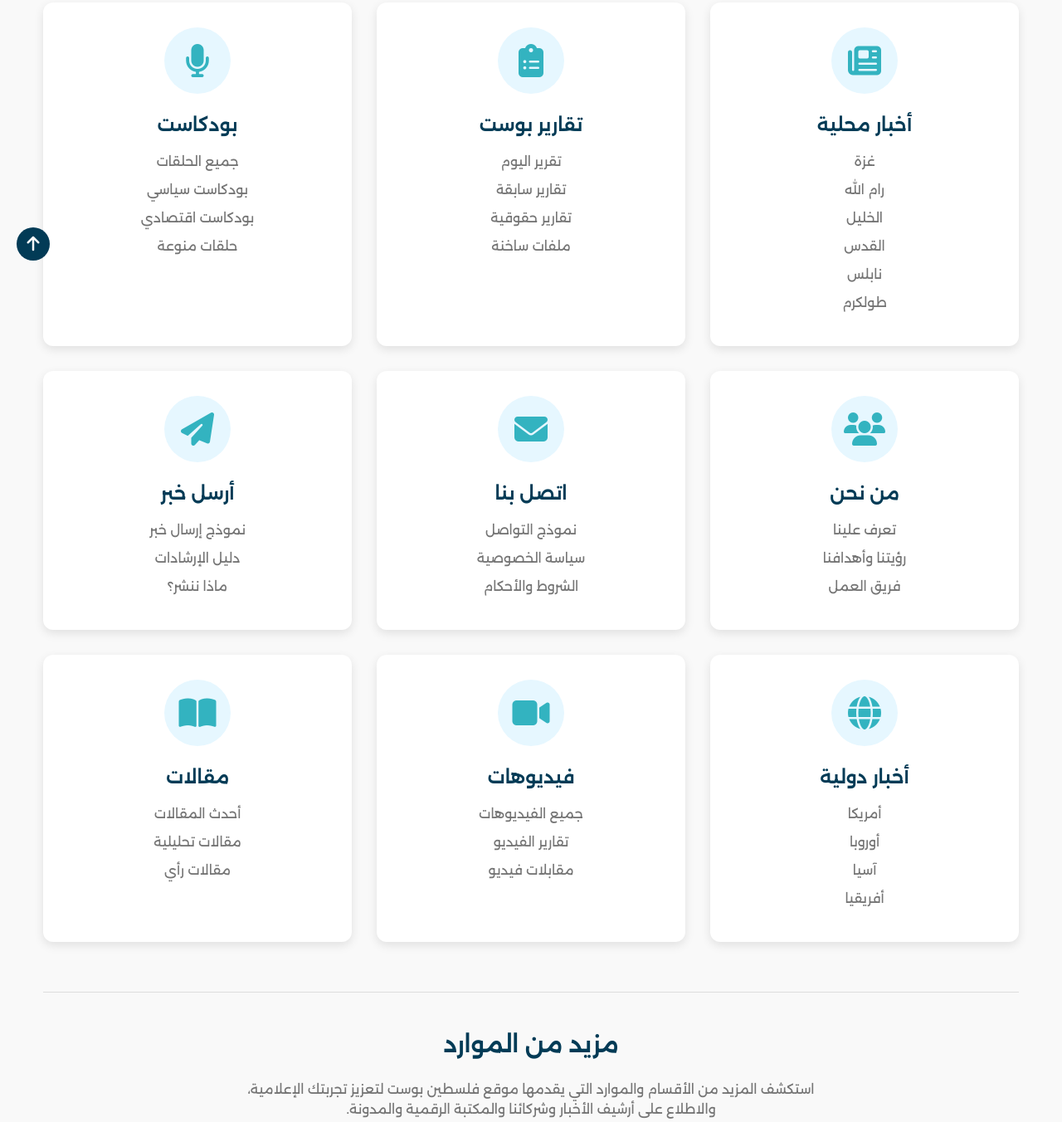
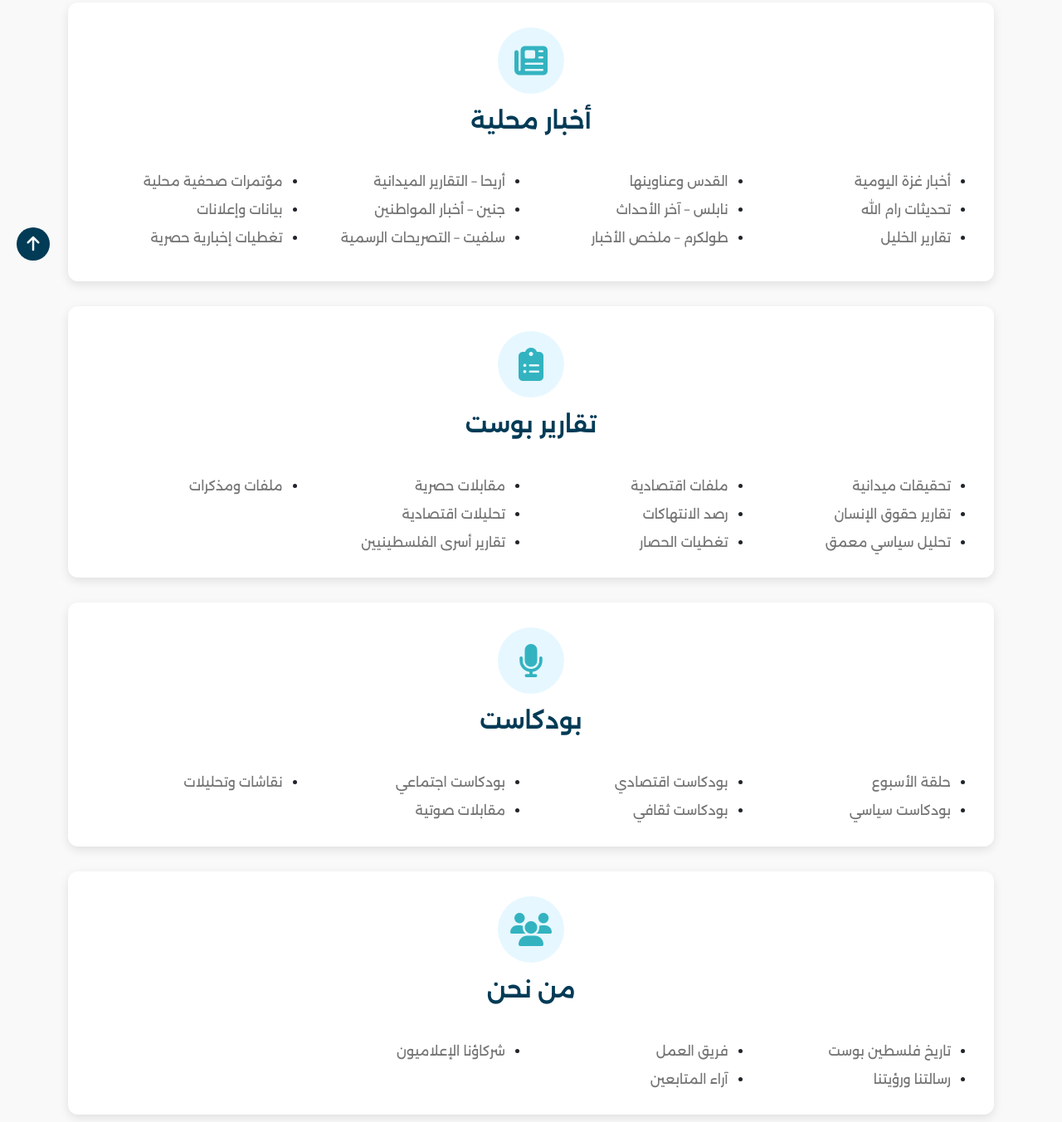
Before and after one commit to imsemoo/Palestine-Post, a plain HTML site: page sitemap.html in a window 1280 px wide. Shown: the part 476-1828 px from the top of the page at 83% size. Drawn offline with Linux system fonts and the light colour scheme; files whose address does not match are found by name.

Commit message:
Signed-off-by: Eslam abselnasser <96479431+imsemoo@users.noreply.github.com>

```diff
--- a/sitemap.html
+++ b/sitemap.html
@@ -43,23 +43,19 @@
 
     <!-- Inline CSS for the Sitemap Section -->
     <style>
-
-        /* ==============================
+        /* ========================================
        Sitemap Section Container
-       ============================== */
+       ======================================== */
         .sitemap-section {
             padding: 60px 20px;
             background-color: #f9f9f9;
         }
 
-        .sitemap-section .container {
-            max-width: 1200px;
-            margin: 0 auto;
-        }
 
-        /* ------------------------------
+
+        /* ----------------------------------------
        Sitemap Header (Title & Subtitle)
-       ------------------------------ */
+       ---------------------------------------- */
         .sitemap-header {
             text-align: center;
             margin-bottom: 40px;
@@ -77,9 +73,9 @@
             color: #757575;
         }
 
-        /* ------------------------------
+        /* ----------------------------------------
        Sitemap Search Bar
-       ------------------------------ */
+       ---------------------------------------- */
         .sitemap-search {
             text-align: center;
             margin-bottom: 50px;
@@ -103,7 +99,6 @@
             border: none;
             outline: none;
             color: #333;
-            direction: rtl;
         }
 
         .sitemap-search-btn {
@@ -120,27 +115,17 @@
             background-color: #023b56;
         }
 
-        /* ------------------------------
-       Sitemap Grid Layout
-       ------------------------------ */
-        .sitemap-grid {
-            display: grid;
-            grid-template-columns: repeat(auto-fit, minmax(280px, 1fr));
-            gap: 30px;
-        }
-
-        /* ------------------------------
-       Sitemap Card Styles
-       ------------------------------ */
+        /* ========================================
+       Sitemap Card (Full Width Layout)
+       ======================================== */
         .sitemap-card {
             background-color: #fff;
             border-radius: 12px;
             padding: 30px 20px;
+            margin-bottom: 30px;
             box-shadow: 0 4px 12px rgba(0, 0, 0, 0.1);
             transition: transform 0.3s ease, box-shadow 0.3s ease;
-            display: flex;
-            flex-direction: column;
-            align-items: center;
+            width: 100%;
             text-align: center;
         }
 
@@ -149,7 +134,7 @@
             box-shadow: 0 8px 16px rgba(0, 0, 0, 0.15);
         }
 
-        /* Icon container styled as a circle */
+        /* Icon wrapper styled as a centered circle */
         .icon-wrapper {
             width: 80px;
             height: 80px;
@@ -158,45 +143,62 @@
             display: flex;
             align-items: center;
             justify-content: center;
-            margin-bottom: 20px;
+            margin: 0 auto 10px;
             font-size: 40px;
             color: #33b3c0;
         }
 
+        /* Card Title */
         .sitemap-card h3 {
-            font-size: 22px;
+            font-size: 28px;
             color: #023b56;
-            margin-bottom: 15px;
+            margin-bottom: 40px;
             font-weight: bold;
         }
 
+        /* ----------------------------------------
+       Sitemap Links with Multi-Column Layout
+       ---------------------------------------- */
         .sitemap-card ul {
-            list-style: none;
+            list-style: disc;
             padding: 0;
-            margin: 0;
+            margin: 0 auto;
+            /* Use CSS columns to split the list into multiple columns */
+            column-count: 4;
+            column-gap: 30px;
+            text-align: start;
+            padding-right: 2rem;
+        }
+
+        /* Adjust column-count based on available width */
+        @media (max-width: 768px) {
+            .sitemap-card ul {
+                column-count: 1;
+            }
         }
 
         .sitemap-card ul li {
             margin-bottom: 10px;
+            font-size: 16px;
         }
 
         .sitemap-card ul li a {
-            font-size: 16px;
             color: #757575;
+            transition: color 0.3s ease;
         }
 
         .sitemap-card ul li a:hover {
             color: #33b3c0;
         }
 
-        /* ------------------------------
-       Extra Resources Section (Optional)
-       ------------------------------ */
+        /* ========================================
+       Extra Resources Section
+       ======================================== */
         .sitemap-extra {
             margin-top: 60px;
-            text-align: center;
             padding-top: 40px;
             border-top: 1px solid #ddd;
+            text-align: center;
         }
 
         .sitemap-extra h3 {
@@ -222,7 +224,6 @@
         }
 
         .sitemap-extra-links a {
-            display: inline-block;
             padding: 12px 24px;
             background-color: #33b3c0;
             color: #fff;
@@ -235,9 +236,9 @@
             background-color: #023b56;
         }
 
-        /* ------------------------------
+        /* ========================================
        Responsive Adjustments
-       ------------------------------ */
+       ======================================== */
         @media (max-width: 576px) {
             .sitemap-header h2 {
                 font-size: 28px;
@@ -249,6 +250,11 @@
 
             .sitemap-card {
                 padding: 20px 15px;
+            }
+
+            .sitemap-card ul {
+                column-count: 2;
+                column-gap: 20px;
             }
         }
     </style>
@@ -731,8 +737,9 @@
             <!-- Sitemap Header -->
             <div class="sitemap-header">
                 <h2>خريطة الموقع</h2>
-                <p>تصفح جميع أقسام موقع فلسطين بوست بسهولة ويسر</p>
+                <p>استكشف جميع أقسام موقع فلسطين بوست والمحتوى الإعلامي الشامل</p>
             </div>
+
             <!-- Sitemap Search Bar -->
             <div class="sitemap-search">
                 <div class="sitemap-input-group">
@@ -743,7 +750,8 @@
                     </button>
                 </div>
             </div>
-            <!-- Sitemap Cards Grid -->
+
+            <!-- Sitemap Cards Grid (Full Width Cards) -->
             <div class="sitemap-grid">
                 <!-- Card 1: Local News -->
                 <div class="sitemap-card">
@@ -752,14 +760,24 @@
                     </div>
                     <h3>أخبار محلية</h3>
                     <ul>
-                        <li><a href="#">غزة</a></li>
-                        <li><a href="#">رام الله</a></li>
-                        <li><a href="#">الخليل</a></li>
-                        <li><a href="#">القدس</a></li>
-                        <li><a href="#">نابلس</a></li>
-                        <li><a href="#">طولكرم</a></li>
+                        <li>
+
+                            <a href="#">أخبار غزة اليومية</a>
+                        </li>
+                        <li><a href="#">تحديثات رام الله</a></li>
+                        <li><a href="#">تقارير الخليل</a></li>
+                        <li><a href="#">القدس وعناوينها</a></li>
+                        <li><a href="#">نابلس – آخر الأحداث</a></li>
+                        <li><a href="#">طولكرم – ملخص الأخبار</a></li>
+                        <li><a href="#">أريحا – التقارير الميدانية</a></li>
+                        <li><a href="#">جنين – أخبار المواطنين</a></li>
+                        <li><a href="#">سلفيت – التصريحات الرسمية</a></li>
+                        <li><a href="#">مؤتمرات صحفية محلية</a></li>
+                        <li><a href="#">بيانات وإعلانات</a></li>
+                        <li><a href="#">تغطيات إخبارية حصرية</a></li>
                     </ul>
                 </div>
+
                 <!-- Card 2: Reports -->
                 <div class="sitemap-card">
                     <div class="icon-wrapper">
@@ -767,12 +785,19 @@
                     </div>
                     <h3>تقارير بوست</h3>
                     <ul>
-                        <li><a href="#">تقرير اليوم</a></li>
-                        <li><a href="#">تقارير سابقة</a></li>
-                        <li><a href="#">تقارير حقوقية</a></li>
-                        <li><a href="#">ملفات ساخنة</a></li>
+                        <li><a href="#">تحقيقات ميدانية</a></li>
+                        <li><a href="#">تقارير حقوق الإنسان</a></li>
+                        <li><a href="#">تحليل سياسي معمق</a></li>
+                        <li><a href="#">ملفات اقتصادية</a></li>
+                        <li><a href="#">رصد الانتهاكات</a></li>
+                        <li><a href="#">تغطيات الحصار</a></li>
+                        <li><a href="#">مقابلات حصرية</a></li>
+                        <li><a href="#">تحليلات اقتصادية</a></li>
+                        <li><a href="#">تقارير أسرى الفلسطينيين</a></li>
+                        <li><a href="#">ملفات ومذكرات</a></li>
                     </ul>
                 </div>
+
                 <!-- Card 3: Podcast -->
                 <div class="sitemap-card">
                     <div class="icon-wrapper">
@@ -780,12 +805,16 @@
                     </div>
                     <h3>بودكاست</h3>
                     <ul>
-                        <li><a href="#">جميع الحلقات</a></li>
+                        <li><a href="#">حلقة الأسبوع</a></li>
                         <li><a href="#">بودكاست سياسي</a></li>
                         <li><a href="#">بودكاست اقتصادي</a></li>
-                        <li><a href="#">حلقات منوعة</a></li>
+                        <li><a href="#">بودكاست ثقافي</a></li>
+                        <li><a href="#">بودكاست اجتماعي</a></li>
+                        <li><a href="#">مقابلات صوتية</a></li>
+                        <li><a href="#">نقاشات وتحليلات</a></li>
                     </ul>
                 </div>
+
                 <!-- Card 4: About Us -->
                 <div class="sitemap-card">
                     <div class="icon-wrapper">
@@ -793,11 +822,14 @@
                     </div>
                     <h3>من نحن</h3>
                     <ul>
-                        <li><a href="about-us.html">تعرف علينا</a></li>
-                        <li><a href="#">رؤيتنا وأهدافنا</a></li>
-                        <li><a href="#">فريق العمل</a></li>
+                        <li><a href="about-us.html">تاريخ فلسطين بوست</a></li>
+                        <li><a href="about-us.html#mission">رسالتنا ورؤيتنا</a></li>
+                        <li><a href="about-us.html#team">فريق العمل</a></li>
+                        <li><a href="about-us.html#testimonials">آراء المتابعين</a></li>
+                        <li><a href="about-us.html#partners">شركاؤنا الإعلاميون</a></li>
                     </ul>
                 </div>
+
                 <!-- Card 5: Contact Us -->
                 <div class="sitemap-card">
                     <div class="icon-wrapper">
@@ -805,11 +837,13 @@
                     </div>
                     <h3>اتصل بنا</h3>
                     <ul>
-                        <li><a href="contact-us.html">نموذج التواصل</a></li>
-                        <li><a href="#">سياسة الخصوصية</a></li>
-                        <li><a href="#">الشروط والأحكام</a></li>
+                        <li><a href="contact-us.html">نموذج الاتصال</a></li>
+                        <li><a href="contact-us.html#privacy">سياسة الخصوصية</a></li>
+                        <li><a href="contact-us.html#terms">الشروط والأحكام</a></li>
+                        <li><a href="contact-us.html#feedback">آراء العملاء</a></li>
                     </ul>
                 </div>
+
                 <!-- Card 6: Submit News -->
                 <div class="sitemap-card">
                     <div class="icon-wrapper">
@@ -817,24 +851,28 @@
                     </div>
                     <h3>أرسل خبر</h3>
                     <ul>
-                        <li><a href="send-news.html">نموذج إرسال خبر</a></li>
-                        <li><a href="#">دليل الإرشادات</a></li>
-                        <li><a href="#">ماذا ننشر؟</a></li>
+                        <li><a href="send-news.html">نموذج إرسال الخبر</a></li>
+                        <li><a href="send-news.html#guide">دليل التحرير</a></li>
+                        <li><a href="send-news.html#what">ما ننشره من أخبار</a></li>
                     </ul>
                 </div>
-                <!-- Card 7: International News (Extra Section) -->
+
+                <!-- Card 7: International News -->
                 <div class="sitemap-card">
                     <div class="icon-wrapper">
                         <i class="fa-solid fa-globe"></i>
                     </div>
                     <h3>أخبار دولية</h3>
                     <ul>
-                        <li><a href="#">أمريكا</a></li>
-                        <li><a href="#">أوروبا</a></li>
-                        <li><a href="#">آسيا</a></li>
-                        <li><a href="#">أفريقيا</a></li>
+                        <li><a href="#">أخبار أمريكا</a></li>
+                        <li><a href="#">أخبار أوروبا</a></li>
+                        <li><a href="#">أخبار آسيا</a></li>
+                        <li><a href="#">أخبار أفريقيا</a></li>
+                        <li><a href="#">أخبار الشرق الأوسط</a></li>
+                        <li><a href="#">تقارير دولية</a></li>
                     </ul>
                 </div>
+
                 <!-- Card 8: Videos -->
                 <div class="sitemap-card">
                     <div class="icon-wrapper">
@@ -843,10 +881,13 @@
                     <h3>فيديوهات</h3>
                     <ul>
                         <li><a href="#">جميع الفيديوهات</a></li>
-                        <li><a href="#">تقارير الفيديو</a></li>
+                        <li><a href="#">تقارير مرئية</a></li>
                         <li><a href="#">مقابلات فيديو</a></li>
+                        <li><a href="#">وثائقيات</a></li>
+                        <li><a href="#">ملخصات إخبارية</a></li>
                     </ul>
                 </div>
+
                 <!-- Card 9: Articles -->
                 <div class="sitemap-card">
                     <div class="icon-wrapper">
@@ -855,16 +896,19 @@
                     <h3>مقالات</h3>
                     <ul>
                         <li><a href="#">أحدث المقالات</a></li>
-                        <li><a href="#">مقالات تحليلية</a></li>
-                        <li><a href="#">مقالات رأي</a></li>
+                        <li><a href="#">تحليلات وآراء</a></li>
+                        <li><a href="#">مقالات ثقافية</a></li>
+                        <li><a href="#">أرشيف المقالات</a></li>
+                        <li><a href="#">مقالات اجتماعية</a></li>
                     </ul>
                 </div>
             </div>
+
             <!-- Extra Resources Section -->
             <div class="sitemap-extra">
                 <h3>مزيد من الموارد</h3>
-                <p>استكشف المزيد من الأقسام والموارد التي يقدمها موقع فلسطين بوست لتعزيز تجربتك الإعلامية، والاطلاع على
-                    أرشيف الأخبار وشركائنا والمكتبة الرقمية والمدونة.</p>
+                <p>استكشف المزيد من الأقسام والموارد التي يقدمها موقع فلسطين بوست لتعزيز تجربتك الإعلامية والاطلاع على
+                    أرشيف الأخبار، شركاؤنا، المدونة والمكتبة الرقمية.</p>
                 <div class="sitemap-extra-links">
                     <a href="#">أرشيف الأخبار</a>
                     <a href="#">شركاؤنا</a>
@@ -872,9 +916,11 @@
                     <a href="#">المكتبة الرقمية</a>
                 </div>
             </div>
+
         </div>
     </section>
     <!-- Sitemap Section End -->
+
 
 
     <!-- footer start -->
```
